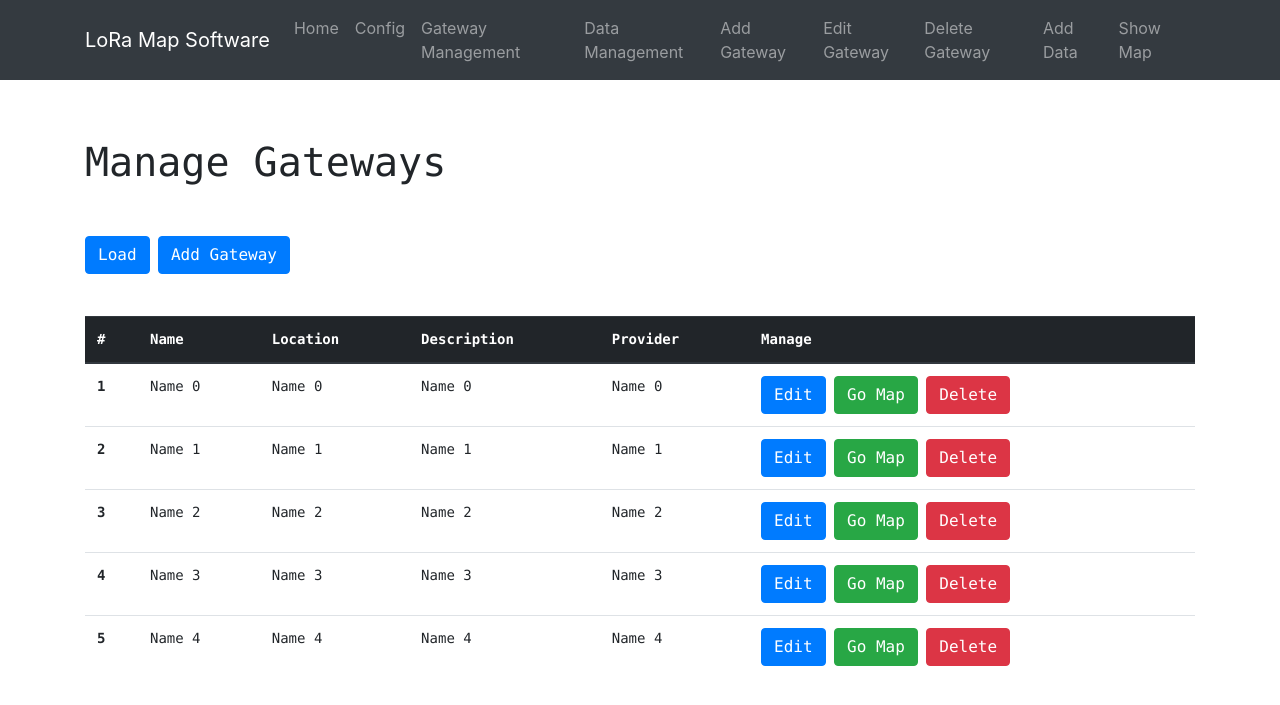
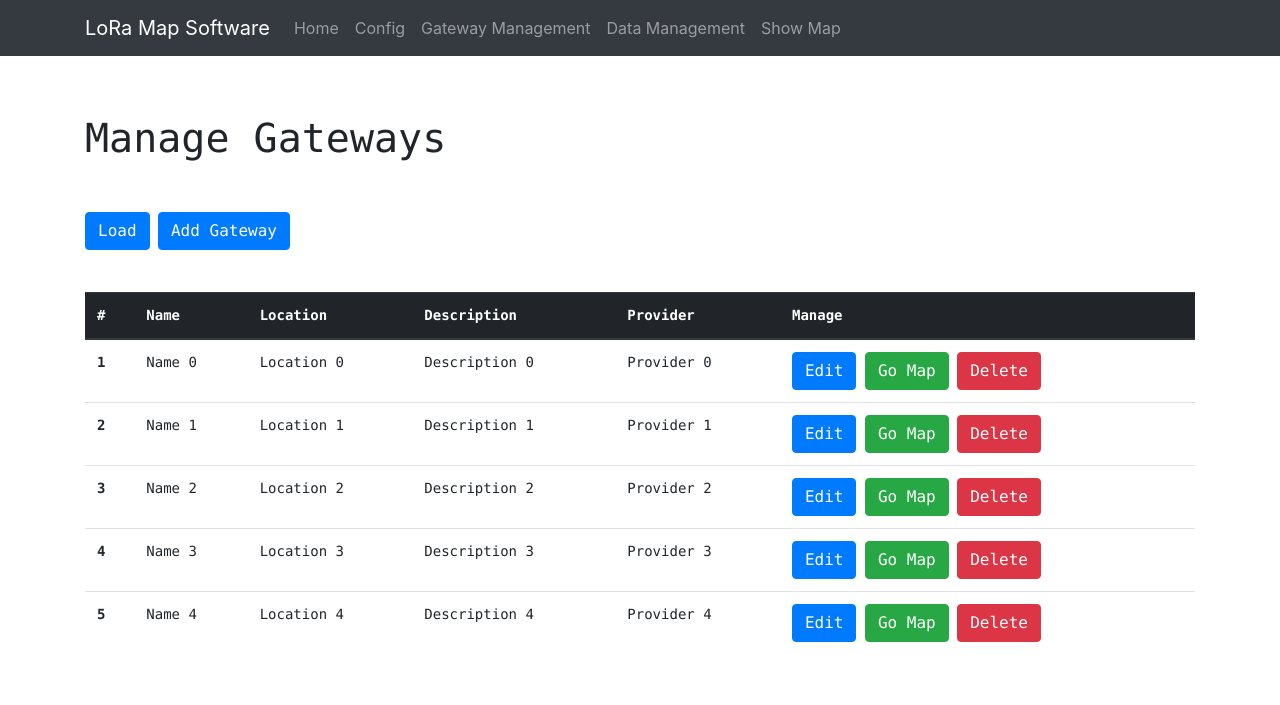
Before and after one commit to StijnJansen2000/SwatLoRa, a PHP site: page /index.php?page=gateway in a window 1280 px wide. Shown: the top 705 px of the page. Run offline with PHP 8.4, Linux system fonts and the light colour scheme; some libraries are stand-ins or nearby versions.

Commit message:
Navbar update

```diff
--- a/inc/data.inc.php
+++ b/inc/data.inc.php
@@ -31,9 +31,9 @@
                 <td><?php echo "Date of data " . $i ?></td>
                 <td><?php echo "Name of gateway " . $i ?></td>
                 <td style='white-space: nowrap'>
-                    <button type="button" class="btn btn-primary">Edit</button>
-                    <button type="button" class="btn btn-danger">Delete</button>
-                    <button type="button" class="btn btn-success">See</button>
+                    <a href="?page=edit" class="btn btn-primary">Edit</a>
+                    <a href="?page=delete" class="btn btn-danger">Delete</a>
+                    <a href="?page=map" class="btn btn-success">See</a>
                 </td>
                 <td style="white-space: nowrap">
                     <?php
--- a/inc/gateway.inc.php
+++ b/inc/gateway.inc.php
@@ -26,13 +26,13 @@
                 <tr>
                     <th scope="row"><?php echo $i + 1 ?></th>
                       <td><?php echo "Name " . $i ?></td>
-                      <td><?php echo "Name " . $i ?></td>
-                      <td><?php echo "Name " . $i ?></td>
-                      <td><?php echo "Name " . $i ?></td>
+                      <td><?php echo "Location " . $i ?></td>
+                      <td><?php echo "Description " . $i ?></td>
+                      <td><?php echo "Provider " . $i ?></td>
                       <td style='white-space: nowrap'>
-                          <button type="button" class="btn btn-primary">Edit</button>
-                          <button type="button" class="btn btn-success  ">Go Map</button>
-                          <button type="button" class="btn btn-danger">Delete</button>
+                          <a href="?page=edit" class="btn btn-primary">Edit</a>
+                          <a href="?page=map" class="btn btn-success">Go Map</a>
+                          <a href="?page=delete" class="btn btn-danger">Delete</a>
                       </td>
                 </tr>
                 <?php
--- a/index.php
+++ b/index.php
@@ -18,7 +18,7 @@ if (isset($_GET['page'])) {
     <link rel="stylesheet" href="https://maxcdn.bootstrapcdn.com/bootstrap/4.1.3/css/bootstrap.min.css">
     <link rel="stylesheet" href="https://cdnjs.cloudflare.com/ajax/libs/fancybox/3.5.2/jquery.fancybox.min.css">
     <!--===============================================================================================-->
-    <title>Library Test Environment</title>
+    <title>LoRa Map Software</title>
 </head>
 <body>
 
--- a/permissions/roles.php
+++ b/permissions/roles.php
@@ -6,10 +6,10 @@ $menuItems = [
         array('config', 'Config', 'L'),
         array('gateway', 'Gateway Management', 'L'),
         array('data', 'Data Management', 'L'),
-        array('create', 'Add Gateway', 'L'),
-        array('edit', 'Edit Gateway', 'L'),
-        array('delete', 'Delete Gateway', 'L'),
-        array('addData', 'Add Data', 'L'),
+//        array('create', 'Add Gateway', 'L'),
+//        array('edit', 'Edit Gateway', 'L'),
+//        array('delete', 'Delete Gateway', 'L'),
+//        array('addData', 'Add Data', 'L'),
         array('map', 'Show Map', 'L'),
     ]
 ];
```
Also changed, not shown: inc/map.inc.php (+19 -1 lines).
